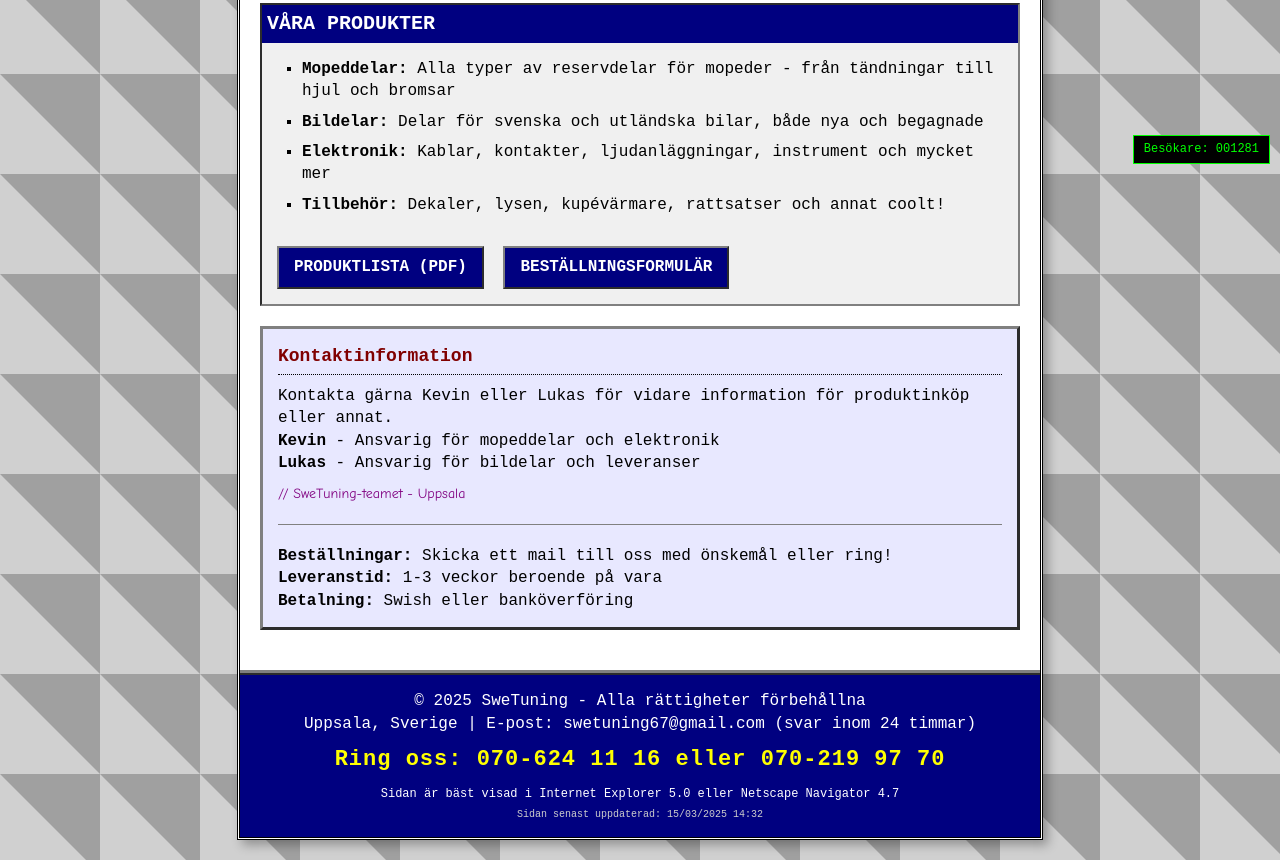
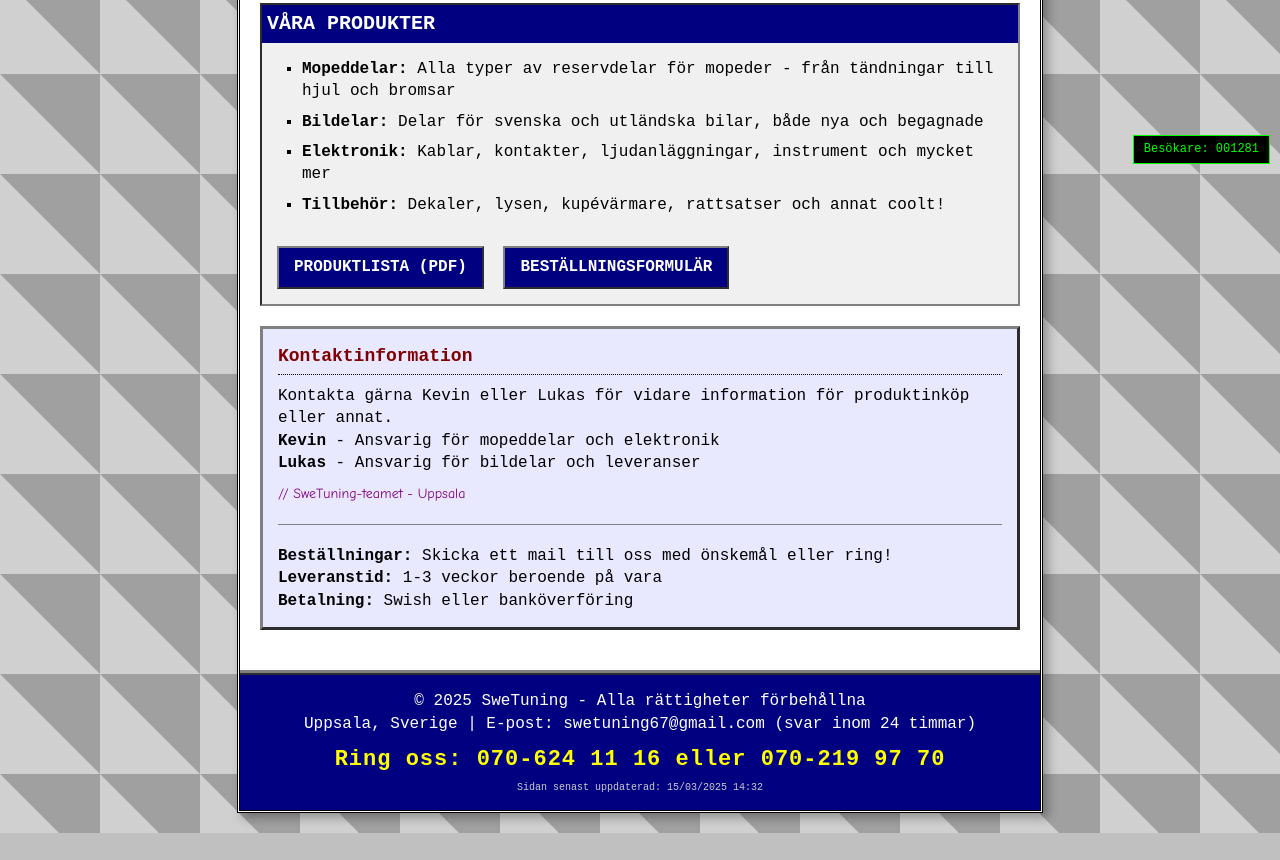
Before and after one commit to nxzpro1/swetun, a plain HTML site: page index.html in a window 1280 px wide. Shown: the part 626-1486 px from the top of the page. After the commit the page ends 1459 px from the top, so only its background shows below. Drawn offline with Linux system fonts and the light colour scheme.

Commit message:
Update index.html

```diff
--- a/index.html
+++ b/index.html
@@ -308,9 +308,6 @@
                 </p>
             </div>
 
-            <p style="margin-top: 10px; font-size: 12px;">
-                Sidan är bäst visad i Internet Explorer 5.0 eller Netscape Navigator 4.7
-            </p>
             <p style="font-size: 10px; color: #ccc; margin-top: 5px;">
                 Sidan senast uppdaterad: 15/03/2025 14:32
             </p>
```
